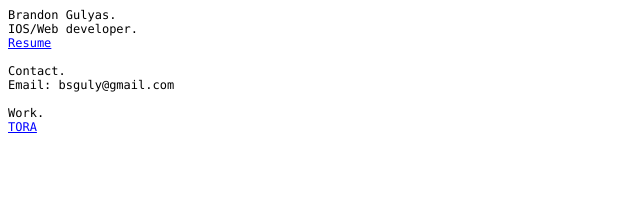
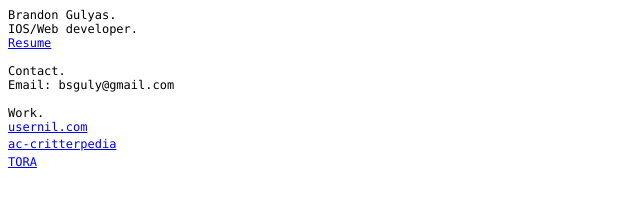
Before and after one commit to BrandonGul/BrandonGul.github.io, a plain HTML site: page index.html in a window 1280 px wide. Shown: the whole page, without its empty margins (0-640 px from the left). Drawn offline with Linux system fonts and the light colour scheme.

Commit message:
Added usernil.com and ac-critterpedia Chnaged layout of index.html Changed hrefs to use https links

```diff
--- a/index.html
+++ b/index.html
@@ -4,6 +4,25 @@
     <link rel="stylesheet" type="text/css" href="stylesheet.css">
   </head>
   <body>
-    <p style="font-family:menlo">Brandon Gulyas.<br>IOS/Web developer.<br><a href="./resume">Resume</a><br><br>Contact.<br>Email: bsguly@gmail.com<br><br>Work.<br><a href="./TORA/index.html">TORA</a></p>
+    <p style="font-family:menlo">Brandon Gulyas.
+      <br>IOS/Web developer.
+
+      <br>
+
+      <a href="https://brandongul.github.io/resume/">Resume</a>
+
+      <br><br>
+
+      Contact.
+      <br>
+      Email: bsguly@gmail.com
+
+      <br><br>
+
+      Work.
+      <br>
+      <a href="https://www.usernil.com/">usernil.com</a></p>
+      <a href="https://brandongul.github.io/ac-critterpedia">ac-critterpedia</a></p>
+      <a href="https://brandongul.github.io/TORA/index.html">TORA</a></p>
   </body>
 </html>
```
